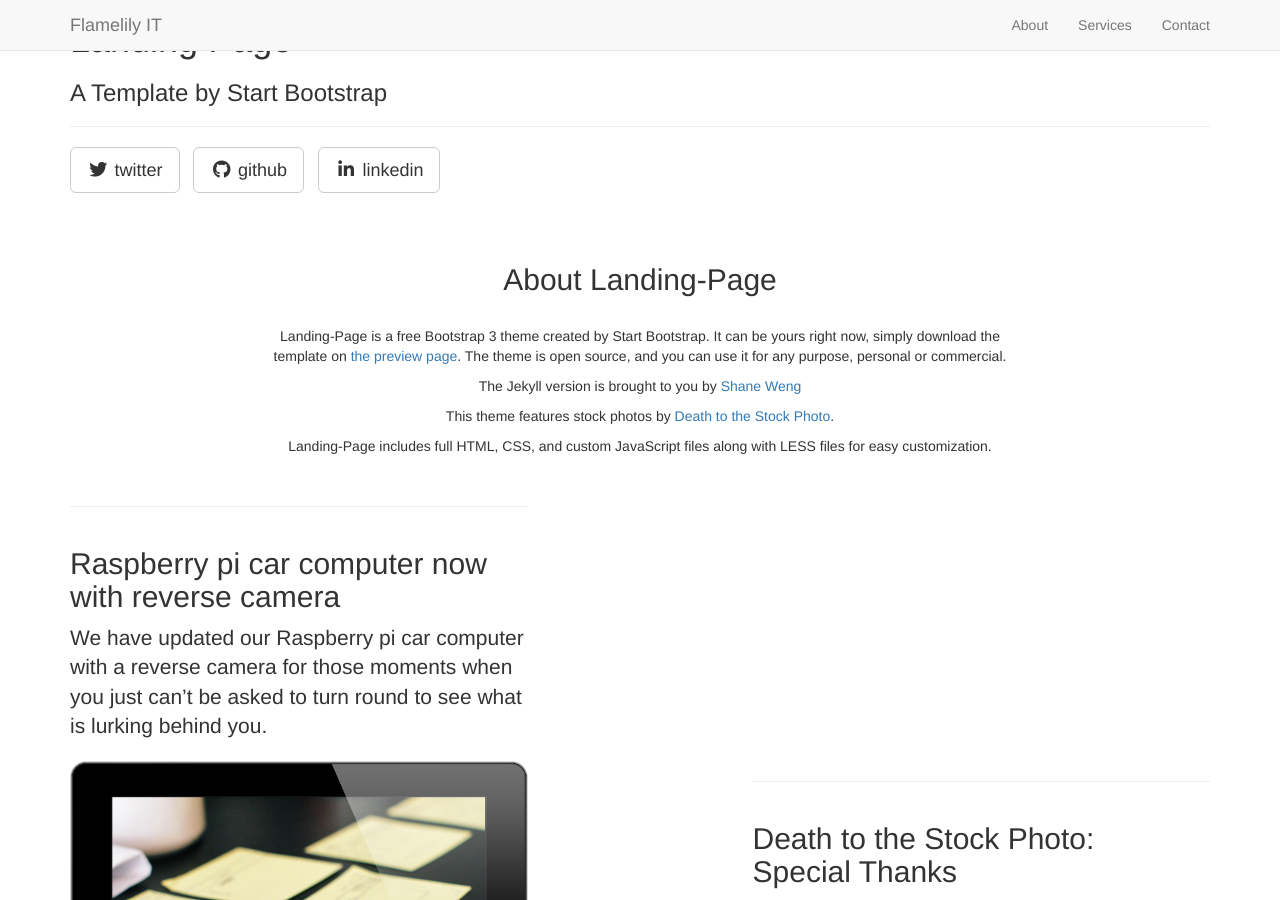
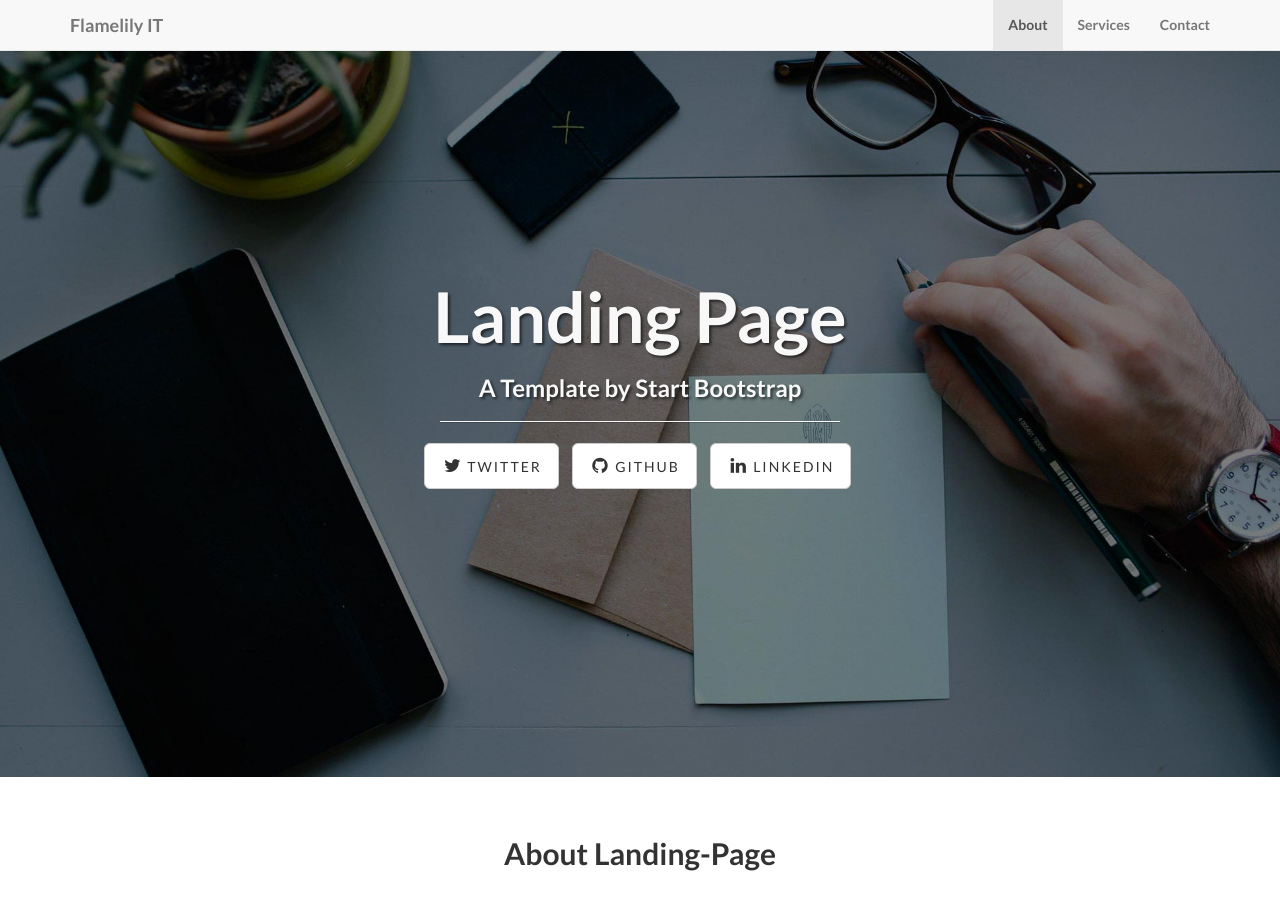
Before and after one commit to flamelily/flamelily.github.io, a Jekyll site: the page built from index.md, in a window 1280 px wide and 900 px high. Built offline with Jekyll 4.4.1, drawn with Linux system fonts in a browser that asks for light colours; nearby versions of some CDN libraries; library files that are not in the unit come from our copies.

Commit message:
Adding / to paths

```diff
--- a/_includes/head.html
+++ b/_includes/head.html
@@ -9,13 +9,13 @@
     <title>{% if page.title %}{{ page.title }}{% else %}{{ site.title }}{% endif %}</title>
 
     <!-- Bootstrap Core CSS -->
-    <link href="..css/bootstrap.min.css" rel="stylesheet">
+    <link href="/css/bootstrap.min.css" rel="stylesheet">
 
     <!-- Custom CSS -->
-    <link href="..css/landing-page.css" rel="stylesheet">
+    <link href="/css/landing-page.css" rel="stylesheet">
 
     <!-- Custom Fonts -->
-    <link href="..font-awesome-4.1.0/css/font-awesome.min.css" rel="stylesheet" type="text/css">
+    <link href="/font-awesome-4.1.0/css/font-awesome.min.css" rel="stylesheet" type="text/css">
     <link href="http://fonts.googleapis.com/css?family=Lato:300,400,700,300italic,400italic,700italic" rel="stylesheet" type="text/css">
 
 </head>
--- a/_includes/js.html
+++ b/_includes/js.html
@@ -1,11 +1,11 @@
 <!-- jQuery Version 1.11.0 -->
-<script src="..js/jquery-1.11.0.js"></script>
+<script src="/js/jquery-1.11.0.js"></script>
 
 <!-- Plugin JavaScript -->
     <script src="{{ "js/jquery.easing.min.js" | prepend: site.baseurl }}"></script>
 
 <!-- Bootstrap Core JavaScript -->
-<script src="..js/bootstrap.min.js"></script>
+<script src="/js/bootstrap.min.js"></script>
 
 <!-- Custom Theme JavaScript -->
-<script src="..js/landing-page.js"></script>
+<script src="/js/landing-page.js"></script>
```
